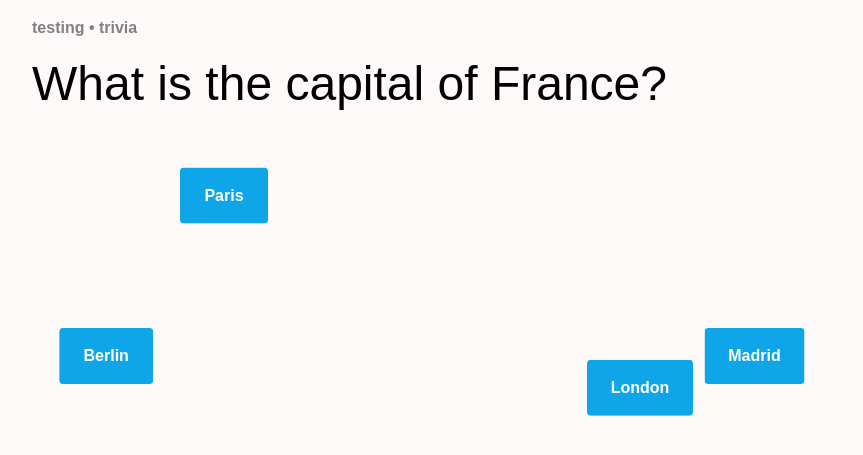
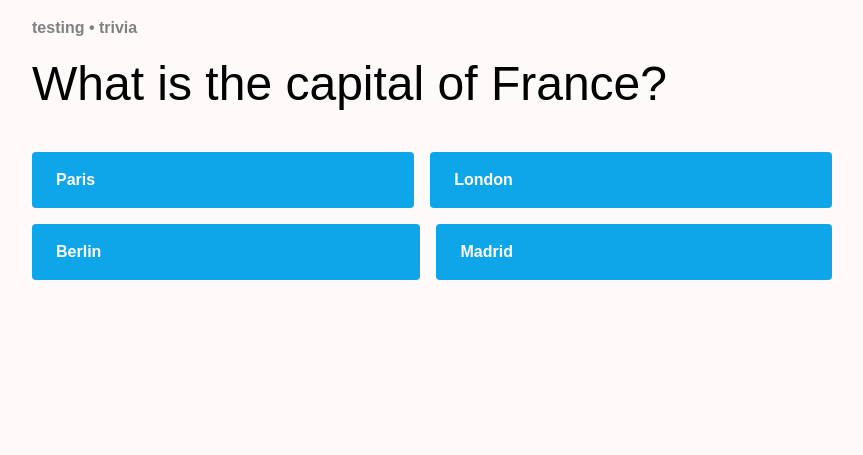
Before and after one commit to edvilme/what-the-x, a Flask app: page /question in a window 1280 px wide. Shown: the part 72-527 px from the top of the page, without its empty margins (208-1071 px from the left). Run offline with Flask 3, Linux system fonts and the light colour scheme; parts of the project's set-up code (start-up, migrations or seed data) failed here and were passed over; some libraries are stand-ins or nearby versions.

Commit message:
[ADD] Fixed questions

```diff
--- a/static/style.css
+++ b/static/style.css
@@ -59,67 +59,3 @@
 #question_options > label > input {
     display: none;
 }
-
-@keyframes float-up {
-    0% {
-        transform: translateY(0px);
-    }
-    50% {
-        transform: translateY(-80px);
-    }
-    100% {
-        transform: translateY(0px);
-    }
-}
-
-@keyframes float-down {
-    0% {
-        transform: translateY(0px);
-    }
-    50% {
-        transform: translateY(120px);
-    }
-    100% {
-        transform: translateY(0px);
-    }
-}
-
-@keyframes float-left {
-    0% {
-        transform: translateX(0px);
-    }
-    50% {
-        transform: translateX(-120px);
-    }
-    100% {
-        transform: translateX(0px);
-    }
-}
-
-@keyframes float-right {
-    0% {
-        transform: translateX(0px);
-    }
-    50% {
-        transform: translateX(120px);
-    }
-    100% {
-        transform: translateX(0px);
-    }
-}
-
-.floating-button:nth-child(1) {
-    animation: float-up 12s infinite;
-}
-
-.floating-button:nth-child(2) {
-    animation: float-down 14s infinite;
-}
-
-.floating-button:nth-child(3) {
-    animation: float-left 16s infinite;
-}
-
-.floating-button:nth-child(4) {
-    animation: float-right 18s infinite;
-}
--- a/templates/question.html
+++ b/templates/question.html
@@ -6,17 +6,6 @@
     <title>Document</title>
     <link rel="stylesheet" href="style.css">
     <script src="https://cdn.tailwindcss.com"></script>
-    <script>
-        tailwind.config = {
-          theme: {
-            extend: {
-              colors: {
-                clifford: '#da373d',
-              }
-            }
-          }
-        }
-      </script>
 </head>
 <body>
     <nav class="bg-gray-800 py-4">
@@ -36,34 +25,22 @@
         </div>
         <div id="question_question" class="top-50 left-0">{{question['question']}}</div>
         <form action="" method="post">
-            <div style="margin-top: 15%;" class="grid grid-cols-2 gap-8 justify-items-center items-center">
-                <div class="col-span-2 md:col-span-1 floating-button">
-                    <label>
-                        <button class="bg-sky-500 hover:bg-sky-700 text-white font-bold py-4 px-6 rounded inline-flex items-center w-full md:w-auto min-w-min min-h-full">
+            <div class="flex flex-col items-center mt-8">
+                <div class="flex justify-between w-full mb-4">
+                    <button class="bg-sky-500 hover:bg-sky-700 text-white font-bold py-4 px-6 rounded inline-flex items-center flex-grow">
                         <span>{{ question['options'][0] }}</span>
                     </button>
-                    </label>
-                </div>
-                <div class="col-span-2 md:col-span-1 floating-button">
-                    <label>
-                        <button class="bg-sky-500 hover:bg-sky-700 text-white font-bold py-4 px-6 rounded inline-flex items-center w-full md:w-auto min-w-min min-h-full">
+                    <button class="bg-sky-500 hover:bg-sky-700 text-white font-bold py-4 px-6 rounded inline-flex items-center flex-grow ml-4">
                         <span>{{ question['options'][1] }}</span>
                     </button>
-                    </label>
                 </div>
-                <div class="col-span-2 md:col-span-1 floating-button">
-                    <label>
-                        <button class="bg-sky-500 hover:bg-sky-700 text-white font-bold py-4 px-6 rounded inline-flex items-center w-full md:w-auto min-w-min min-h-full">
+                <div class="flex justify-between w-full">
+                    <button class="bg-sky-500 hover:bg-sky-700 text-white font-bold py-4 px-6 rounded inline-flex items-center flex-grow">
                         <span>{{ question['options'][2] }}</span>
                     </button>
-                    </label>
-                </div>
-                <div class="col-span-2 md:col-span-1 floating-button">
-                    <label>
-                        <button class="bg-sky-500 hover:bg-sky-700 text-white font-bold py-4 px-6 rounded inline-flex items-center w-full md:w-auto min-w-min min-h-full">
+                    <button class="bg-sky-500 hover:bg-sky-700 text-white font-bold py-4 px-6 rounded inline-flex items-center flex-grow ml-4">
                         <span>{{ question['options'][3] }}</span>
                     </button>
-                    </label>
                 </div>
             </div>
         </form>
```
Lines whose indentation alone changed are shown as unchanged.
